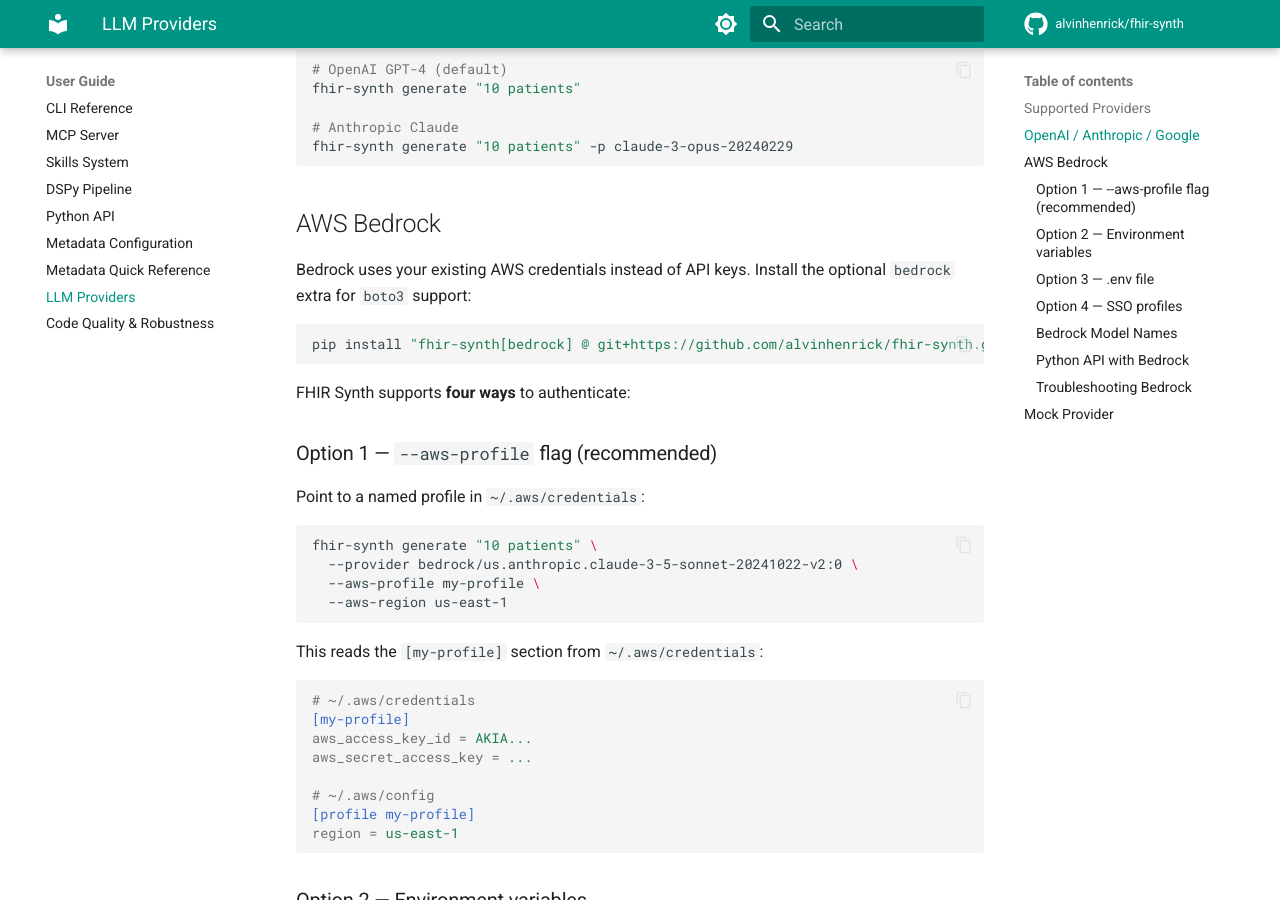
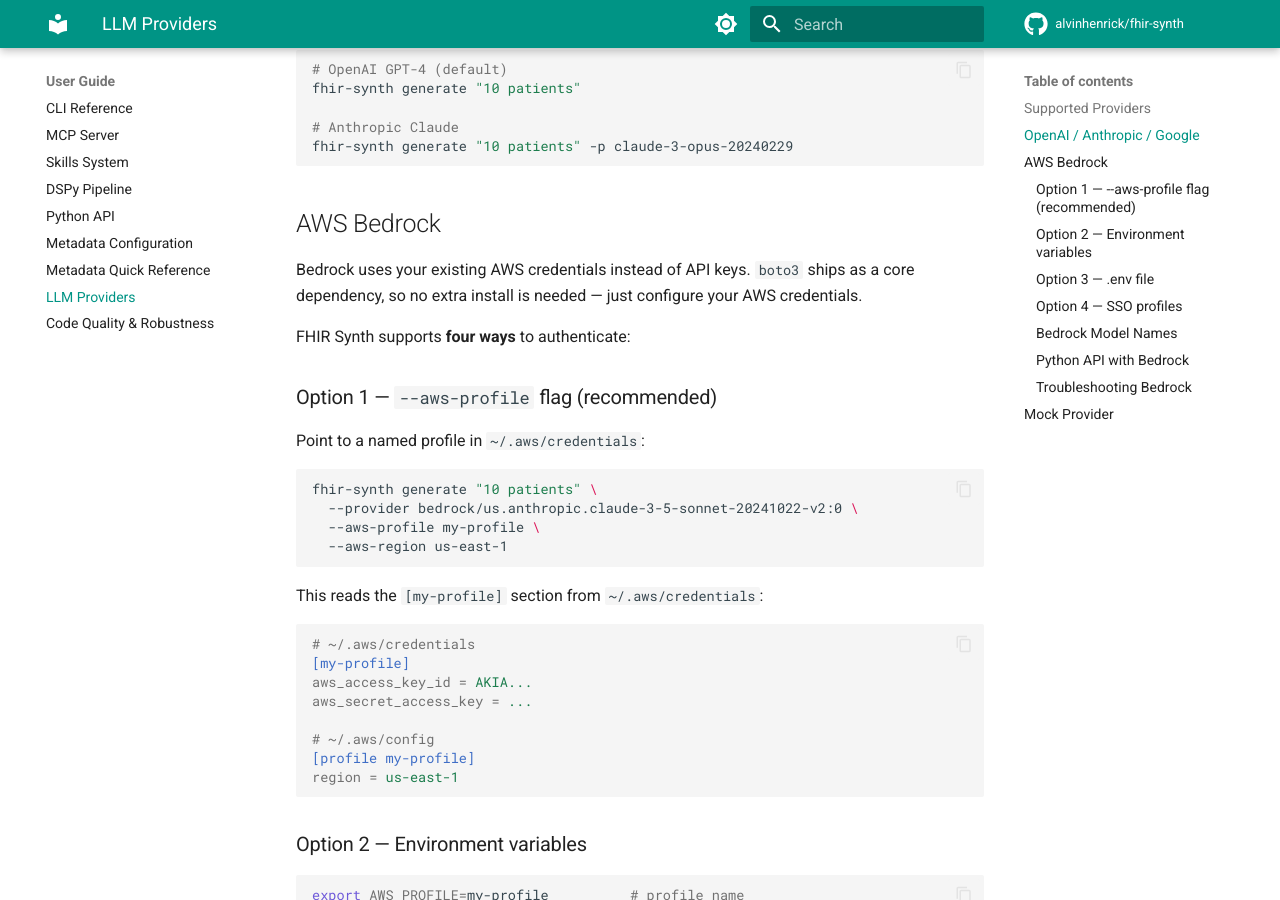
Before and after one commit to alvinhenrick/fhir-synth, an MkDocs documentation site: the page built from docs/guide/providers.md, in a window 1280 px wide and 900 px high, scrolled down 871 px. Built offline with MkDocs 1.6.1 and Material for MkDocs 9.7.7, drawn with Linux system fonts in a browser that asks for light colours; comment, search, counter and statistics services are not loaded.

Commit message:
docs: update AWS Bedrock installation instructions for boto3 dependency

````diff
--- a/docs/guide/providers.md
+++ b/docs/guide/providers.md
@@ -36,11 +36,7 @@
 ## AWS Bedrock
 
 Bedrock uses your existing AWS credentials instead of API keys.
-Install the optional `bedrock` extra for `boto3` support:
-
-```bash
-pip install "fhir-synth[bedrock] @ git+https://github.com/alvinhenrick/fhir-synth.git@main"
-```
+`boto3` ships as a core dependency, so no extra install is needed — just configure your AWS credentials.
 
 FHIR Synth supports **four ways** to authenticate:
 
````
